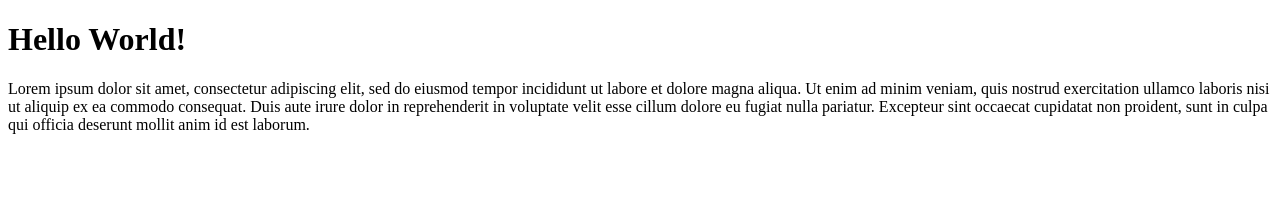
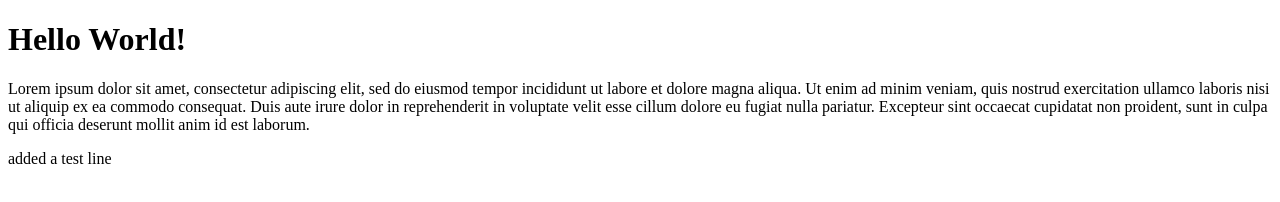
Before and after one commit to PrinceCadance/WebApp_Repository, a plain HTML site: page Chapter2Lab/hello.html in a window 1280 px wide. Drawn offline with Linux system fonts and the light colour scheme.

Commit message:
just a test

```diff
--- a/Chapter2Lab/hello.html
+++ b/Chapter2Lab/hello.html
@@ -14,3 +14,4 @@
 		</p>
 	</body>
 </html>
+added a test line
```
